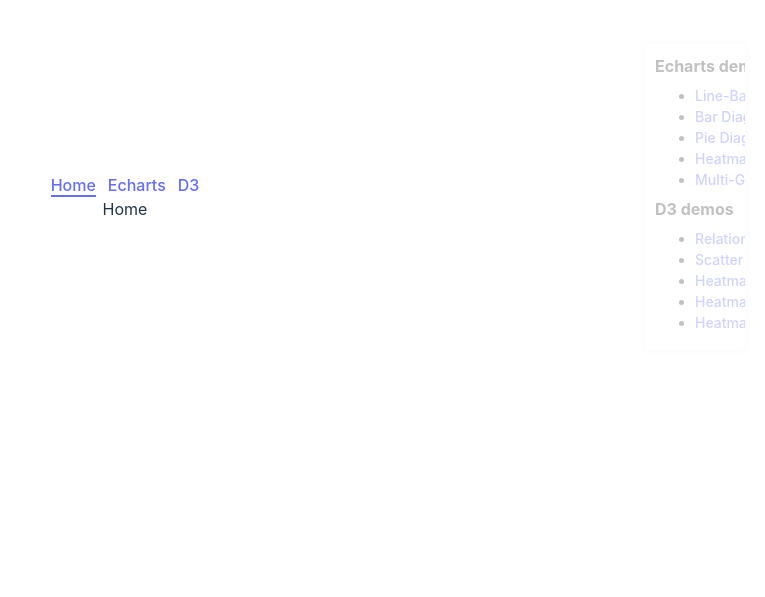
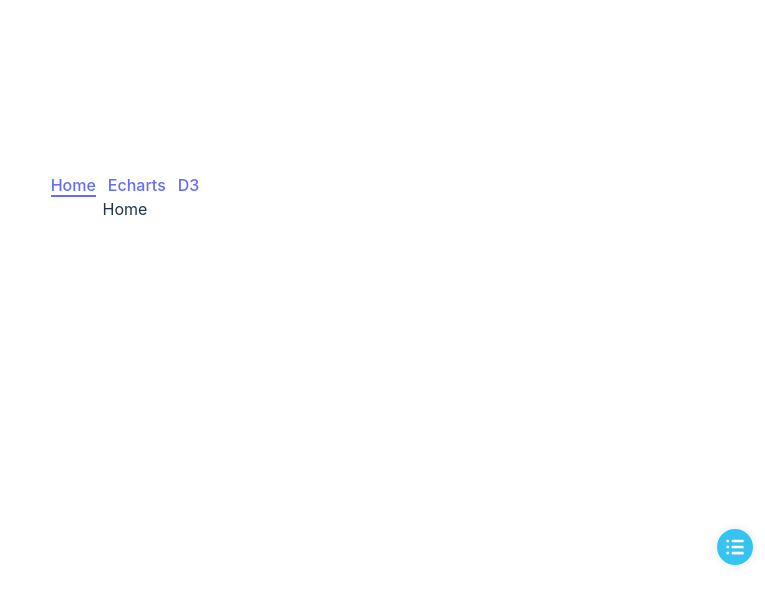
Before and after one commit to zymbth/demo-visualization, a Vue app: page /#/home in a window 1280 px wide. Shown: the part 203-800 px from the top of the page, without its empty margins (515-1280 px from the left). Built offline with nearby package versions, Linux system fonts and the light colour scheme; the HTML template or start-up script is replaced by a standard one.

Commit message:
upd sidebar

```diff
--- a/src/layout/index.vue
+++ b/src/layout/index.vue
@@ -45,9 +45,9 @@ import SidebarComp from './sidebar/index.vue'
 }
 .sidebar {
   position: fixed;
-  top: 50%;
-  right: 20px;
-  transform: translateY(-50%);
-  z-index: 999;
+  bottom: 50%;
+  right: 12px;
+  transform: translateY(50%);
+  z-index: 3100;
 }
 </style>
--- a/src/layout/sidebar/index.vue
+++ b/src/layout/sidebar/index.vue
@@ -1,27 +1,48 @@
 <script setup>
+import { ref } from 'vue'
 import { routes } from '@/router'
 import { resolveRoutePath } from '@/utils/common-methods'
+
+const collapsed = ref(true)
 </script>
 <template>
-  <div class="sidebar-wrapper">
+  <div class="sidebar-wrapper" :class="{ collapsed }">
+    <!-- 展开 - 列表 -->
+    <div class="sidebar-cont" v-if="!collapsed">
       <div v-for="route in routes.filter(r => r.meta?.isMenu)" :key="route.path">
         <label>{{ route.meta?.title }}</label>
         <ul class="no-marker" v-if="route.children.length > 0">
-        <li v-for="subRoute in route.children.filter(r => r.path !== 'index')" :key="subRoute.path">
+          <li
+            v-for="subRoute in route.children.filter(r => r.path !== 'index')"
+            :key="subRoute.path">
             <router-link :to="resolveRoutePath(route.path, subRoute.path)">{{
               subRoute.meta?.title || subRoute.path
             }}</router-link>
           </li>
         </ul>
       </div>
+      <div class="sidebar-close-icon" @click="collapsed = true">+</div>
+    </div>
+    <!-- 收缩 - 图标 -->
+    <div class="sidebar-icon" v-else @click="collapsed = false">
+      <svg
+        viewBox="0 0 1024 1024"
+        xmlns="http://www.w3.org/2000/svg"
+        width="20"
+        height="20">
+        <path
+          d="M913.6 135.2H380.2c-26.7 0-44.4 17.8-44.4 44.4V224c0 26.7 17.8 44.4 44.4 44.4h533.3c26.7 0 44.4-17.8 44.4-44.4v-44.4c.1-26.6-17.7-44.4-44.3-44.4zm-755.6 0h-44.4c-22.2 0-44.4 22.2-44.4 44.4V224c0 22.2 22.2 44.4 44.4 44.4H158c22.2 0 44.4-22.2 44.4-44.4v-44.4c.1-22.2-22.1-44.4-44.4-44.4zm0 311.1h-44.4c-22.2 0-44.4 22.2-44.4 44.4v44.4c0 22.2 22.2 44.4 44.4 44.4H158c22.2 0 44.4-22.2 44.4-44.4v-44.4c.1-22.2-22.1-44.4-44.4-44.4zm755.6 0H380.2c-26.7 0-44.4 17.8-44.4 44.4v44.4c0 26.7 17.8 44.4 44.4 44.4h533.3c26.7 0 44.4-17.8 44.4-44.4v-44.4c.1-26.6-17.7-44.4-44.3-44.4zM158 757.4h-44.4c-22.2 0-44.4 22.2-44.4 44.4v44.4c0 22.2 22.2 44.4 44.4 44.4H158c22.2 0 44.4-22.2 44.4-44.4v-44.4c.1-22.2-22.1-44.4-44.4-44.4zm755.6 0H380.2c-26.7 0-44.4 17.8-44.4 44.4v44.4c0 26.7 17.8 44.4 44.4 44.4h533.3c26.7 0 44.4-17.8 44.4-44.4v-44.4c.1-26.6-17.7-44.4-44.3-44.4z"
+          fill="#fff"
+          style="--darkreader-inline-fill: #212425" />
+      </svg>
+    </div>
   </div>
 </template>
 <style lang="scss" scoped>
 .sidebar-wrapper {
-  max-width: 80px;
-  max-height: calc(100vh - 2 * var(--nav-height) - 40px); //80vh;
+  height: 400px;
+  width: 200px;
   border-radius: 4px;
-  padding: 10px;
   background-color: #fff;
   box-shadow: 0 0 10px rgba(0, 0, 0, 0.1);
   font-size: 14px;
@@ -30,12 +51,15 @@ import { resolveRoutePath } from '@/utils/common-methods'
   text-align: left;
   overflow-x: hidden;
   overflow-y: auto;
-  opacity: 0.3;
   white-space: nowrap;
-  transition: all 0.2s;
-  &:hover {
-    max-width: 200px;
-    opacity: 1;
+  transition: all 0.36s ease-in-out;
+  &.collapsed {
+    bottom: 50px;
+    height: 36px;
+    width: 36px;
+    border-radius: 50%;
+    background-color: #35c4f0;
+    overflow: hidden;
   }
 
   label {
@@ -47,15 +71,25 @@ import { resolveRoutePath } from '@/utils/common-methods'
     margin-block-end: 0.5em;
   }
 }
-
-@media screen and (min-width: 1480px) {
-  .sidebar-wrapper {
-    opacity: 1;
+.sidebar-cont {
+  position: relative;
+  padding: 10px;
+  .sidebar-close-icon {
+    position: absolute;
+    top: 0px;
+    right: 10px;
+    font-size: 26px;
+    transform: rotate(45deg);
+    cursor: pointer;
   }
 }
-@media screen and (min-width: 1680px) {
-  .sidebar-wrapper {
-    max-width: 200px;
-  }
+.sidebar-icon {
+  display: flex;
+  align-items: center;
+  justify-content: center;
+  width: 100%;
+  height: 100%;
+  color: #fff;
+  cursor: pointer;
 }
 </style>
```
Lines whose indentation alone changed are shown as unchanged.
